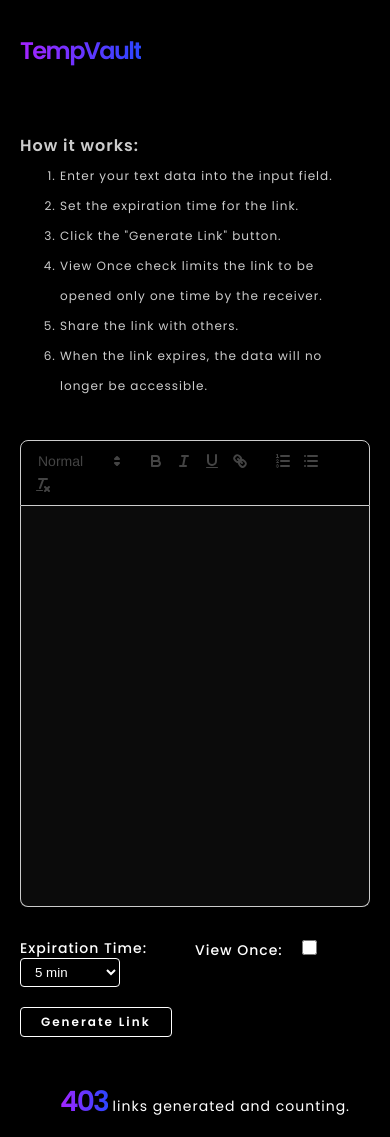
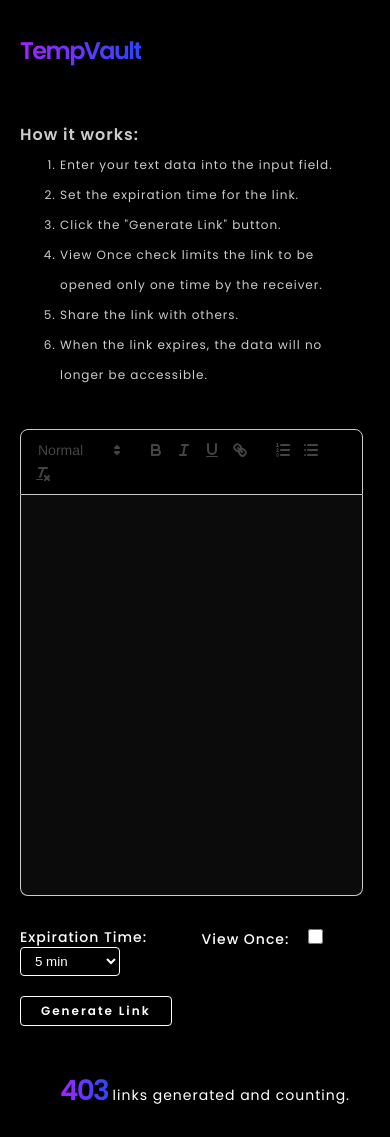
Before and after one commit to sandeshmurdia/TempVaultFE, a React (Create React App) app: page /senddata in a window 390 px wide. Built offline with nearby package versions, Linux system fonts and the light colour scheme.

Commit message:
css changes

```diff
--- a/public/index.html
+++ b/public/index.html
@@ -28,7 +28,7 @@
       work correctly both with client-side routing and a non-root public URL.
       Learn how to configure a non-root public URL by running `npm run build`.
     -->
-    <title>React App</title>
+    <title>Temp Vault</title>
   </head>
   <body>
     <noscript>You need to enable JavaScript to run this app.</noscript>
--- a/src/components/FileCreate.css
+++ b/src/components/FileCreate.css
@@ -29,12 +29,11 @@ body {
 }
 
 .column1 {
-  margin-top: 8% !important;
+  margin-top: 5% !important;
 }
 
 .column2,
 .column1 {
-  margin-top: 2%;
   display: inline-table;
 }
 
@@ -111,7 +110,14 @@ body {
 }
 
 .quill{
-  max-width: 600px;
+  margin-right: 20px;
+  width: 50vw;
+}
+
+@media screen and (max-width: 768px) {
+  .quill{
+    width: 88vw;
+  }
 }
 
 .generate-button {
@@ -260,7 +266,7 @@ body {
   height: 400px !important;
   color: #ffffff !important;
   background: rgba(204, 204, 204, 0.05);
-  overflow-x: scroll;
+  overflow-x: auto;
 }
 
 .ql-container {
--- a/src/components/FileCreate.js
+++ b/src/components/FileCreate.js
@@ -7,7 +7,6 @@ import ReactQuill from "react-quill";
 import "react-quill/dist/quill.snow.css";
 function FileCreate() {
   process.env.NODE_TLS_REJECT_UNAUTHORIZED = "0";
-  const [text, setText] = useState("");
   const [expirationDate, setExpirationDate] = useState(5); // 5 mins
   const [sharedLink, setSharedLink] = useState(null);
   const [viewOnce, setViewOnce] = useState(false);
@@ -36,22 +35,18 @@ function FileCreate() {
         console.log("Success");
         setSharedLink(`http://tempvault.netlify.app/download/text/${uuid}`);
         navigator.clipboard.writeText(sharedLink);
-        alert(`Link copied to clipboard: ${sharedLink}`);
-        setText("");
+        alert(`Link copied to clipboard`);
+        setContent("");
       })
       .catch((err) => {
         alert(`Failed`);
         console.log("Failed ", err);
       });
-
-    // console.log(response);
   };
 
   const handleExpirationTimeChange = (event) => {
     setExpirationDate(event.target.value);
   };
-
-  const handleShareLink = () => {};
 
   const handleContentChange = (value) => {
     setContent(value);
@@ -158,7 +153,7 @@ function FileCreate() {
               {sharedLink && (
                 <div>
                   <p className="link">
-                    <a href={sharedLink}>{sharedLink}</a>
+                    <a href={sharedLink} className="expiration share-link">Your Link: <span style={{fontWeight: 300, color: "#3366CC"}}>tempvault.netlify.app/download/text/...</span></a>
                   </p>
                 </div>
               )}
--- a/src/components/Mainpage.tsx
+++ b/src/components/Mainpage.tsx
@@ -151,7 +151,7 @@ function Mainpage() {
         {/*team */}
         <section id="contact"></section>
         <div className="contact">
-          <h1 className="ourteam">Our Team</h1>
+          <h1 className="ourteam">Developed By</h1>
           <div className="responsive-container-block container">
             <div className="responsive-container-block">
               <div className="responsive-cell-block wk-desk-3 wk-ipadp-3 wk-tab-6 wk-mobile-12 card-container-about">
@@ -165,10 +165,10 @@ function Mainpage() {
                     Lorem ipsum dolor sit amet, consectetur adipiscing elit.
                   </p>
                   <div className="social-icons">
-                    <a href="https://www.twitter.com" target="_blank">
+                    <a href="https://www.linkedin.com/in/sa9desh" target="_blank">
                       <img height={22} width={22} src={linkedin} />
                     </a>
-                    <a href="https://www.twitter.com" target="_blank">
+                    <a href="https://github.com/sandeshmurdia" target="_blank">
                       <img
                         height={23}
                         width={23}
@@ -176,7 +176,7 @@ function Mainpage() {
                         src={github}
                       />
                     </a>
-                    <a href="https://www.twitter.com" target="_blank">
+                    <a href="https://www.instagram.com/sandeshmurdia" target="_blank">
                       <img
                         height={23}
                         width={23}
@@ -184,7 +184,7 @@ function Mainpage() {
                         src={instagram}
                       />
                     </a>
-                    <a href="https://www.twitter.com" target="_blank">
+                    <a href="mailto:sandeshmurdia123@gmail.com">
                       <img
                         height={24}
                         width={24}
@@ -206,10 +206,10 @@ function Mainpage() {
                     Lorem ipsum dolor sit amet, consectetur adipiscing elit.
                   </p>
                   <div className="social-icons">
-                    <a href="https://www.twitter.com" target="_blank">
+                    <a href="https://www.linkedin.com/in/chetan-lohkare-4b3007195" target="_blank">
                       <img height={22} width={22} src={linkedin} />
                     </a>
-                    <a href="https://www.twitter.com" target="_blank">
+                    <a href="https://github.com/chetan-187" target="_blank">
                       <img
                         height={23}
                         width={23}
@@ -217,7 +217,7 @@ function Mainpage() {
                         src={github}
                       />
                     </a>
-                    <a href="https://www.twitter.com" target="_blank">
+                    <a href="https://www.instagram.com/_chetan_187/" target="_blank">
                       <img
                         height={23}
                         width={23}
--- a/src/components/Retrieve.css
+++ b/src/components/Retrieve.css
@@ -7,6 +7,9 @@ body {
   flex-wrap: wrap;
   height: 85vh;
   margin-top: 100px;
+}
+.share-link{
+  max-width: 300px;
 }
 
 .col1 {
```
